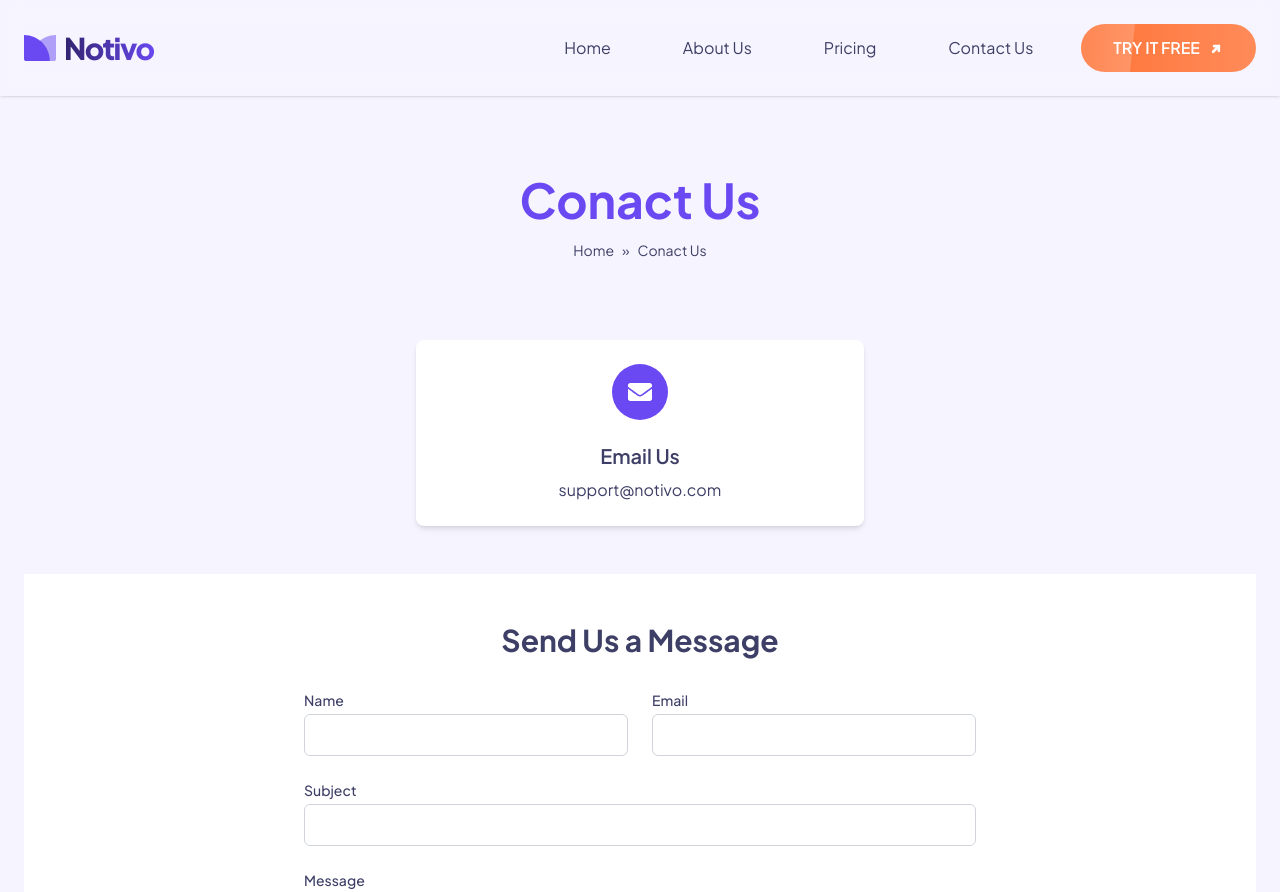
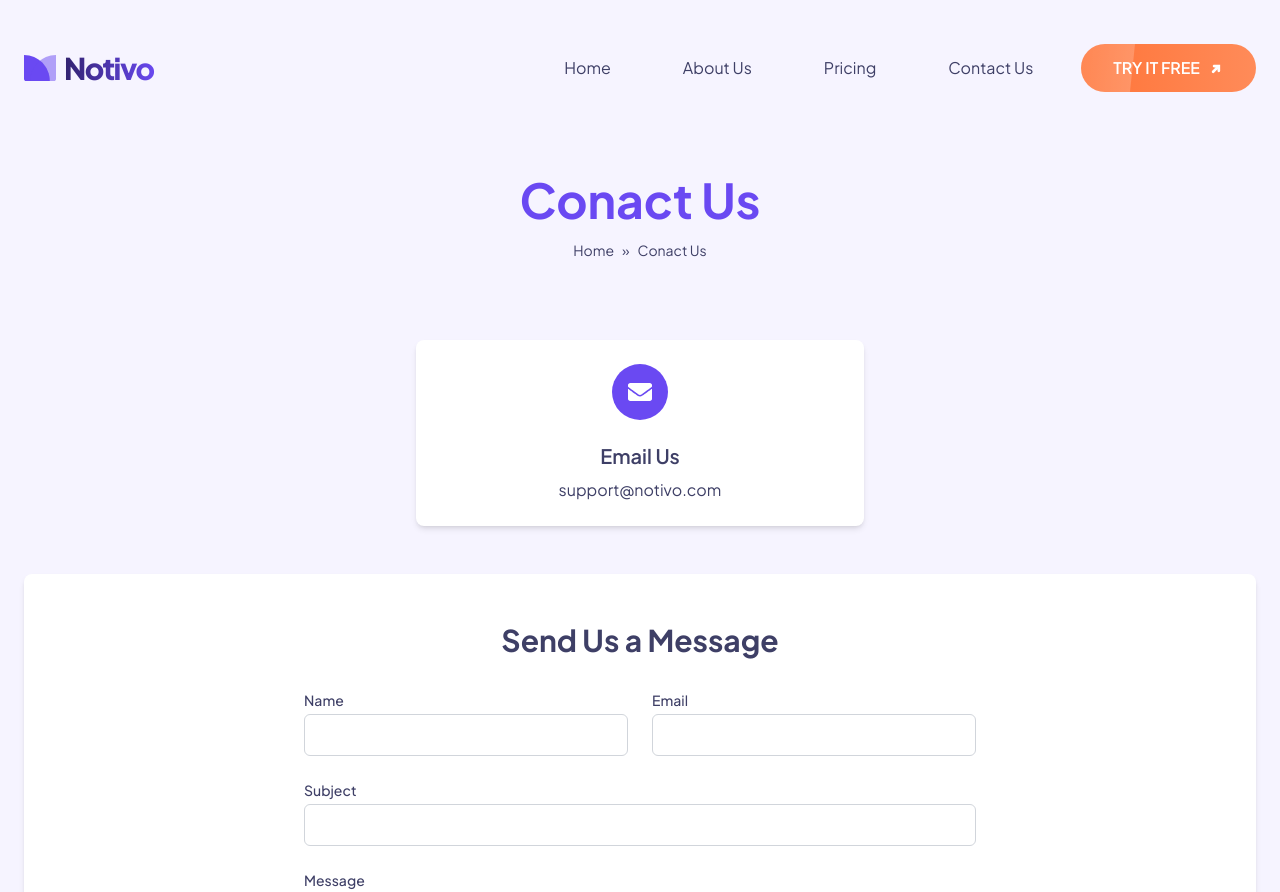
Before and after one commit to sandeep-rajputt/Notivo, a Next.js app: page /contact-us in a window 1280 px wide. Shown: the top 892 px of the page. Built offline with nearby package versions, Linux system fonts and the light colour scheme.

Commit message:
feat: integrate nextjs-toploader for improved loading experience and enhance contact us page styling, remove location from header

```diff
--- a/package.json
+++ b/package.json
@@ -13,6 +13,7 @@
     "@types/react-redux": "^7.1.34",
     "framer-motion": "^11.15.0",
     "next": "15.1.3",
+    "nextjs-toploader": "^3.7.15",
     "react": "^19.0.0",
     "react-dom": "^19.0.0",
     "react-icons": "^5.4.0",
--- a/src/app/contact-us/page.tsx
+++ b/src/app/contact-us/page.tsx
@@ -47,7 +47,7 @@ export default function Page() {
           </motion.div>
         </div>
       </section>
-      <section className="py-12 mb-40 bg-white">
+      <section className="py-12 mb-40 bg-white shadow-md rounded-lg">
         <div className="container mx-auto px-6">
           <motion.div
             initial={{ opacity: 0, y: 20 }}
--- a/src/app/layout.tsx
+++ b/src/app/layout.tsx
@@ -5,6 +5,7 @@ import ReduxProvider from "@store/ReduxProvider";
 import Header from "@components/layout/header/Header";
 import Container from "@components/ui/Container";
 import Footer from "@components/layout/Footer";
+import NextTopLoader from "nextjs-toploader";
 
 const plusJakartaSans = Plus_Jakarta_Sans({
   variable: "--font-plus-jakarta-sans",
@@ -30,6 +31,11 @@ export default function RootLayout({
       <body
         className={`${plusJakartaSans.variable} antialiased font-[family-name:var(--font-plus-jakarta-sans)] overflow-x-hidden`}
       >
+        <NextTopLoader
+          zIndex={99999999999}
+          color="#6a49f2"
+          showSpinner={false}
+        />
         <ReduxProvider>
           <div className="grid grid-rows-[1fr_auto] min-h-screen ">
             <Header />
--- a/src/components/layout/header/Header.tsx
+++ b/src/components/layout/header/Header.tsx
@@ -8,42 +8,30 @@ import Image from "next/image";
 const Header: React.FC = () => {
   const { width }: { width: number } = useWindowSize();
   const [scrolling, setScrolling] = useState<boolean>(false);
-  const [location, setLocation] = useState<string>("");
 
   const handleScroll = () => {
-    if (location === "/") {
     const isScrolling = window.scrollY > 20;
     setScrolling(isScrolling);
-    }
   };
 
   useEffect(() => {
-    if (typeof window !== "undefined") {
-      setLocation(window.location.pathname);
-
-      if (window.location.pathname === "/") {
     window.addEventListener("scroll", handleScroll);
     if (window.scrollY > 20) {
       console.log("scroll");
       setScrolling(true);
-        }
+
       return () => {
         window.removeEventListener("scroll", handleScroll);
       };
     }
-    }
-  }, [location]);
+  }, []);
 
   if (width === 0) return null;
 
   return (
     <header
-      className={`fixed flex flex-col w-full transition-all duration-200 ease-out top-0 z-[99999999] ${
-        location === "/"
-          ? scrolling
-            ? "bg-background/70 backdrop-blur shadow"
-            : "pt-5"
-          : "bg-background/70 backdrop-blur shadow"
+      className={`fixed flex flex-col w-full transition-all duration-200 ease-out top-0 z-[999] ${
+        scrolling ? "bg-background/70 backdrop-blur shadow" : "pt-5"
       }`}
     >
       <div className="main-header flex justify-between w-full items-center p-6 max-w-7xl mx-auto">
```
Also changed, not shown: 1 other file (tests, documents, lock files or other folders). Lines whose indentation alone changed are shown as unchanged.
